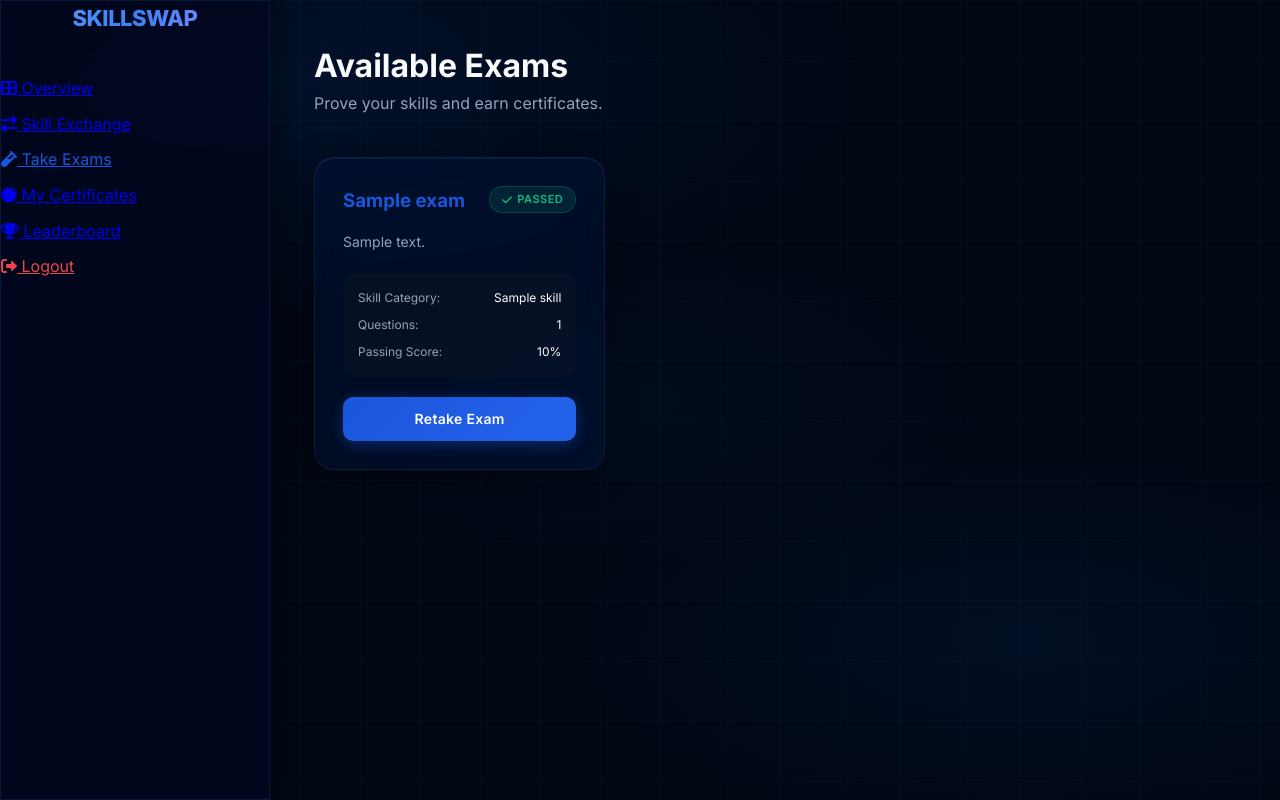
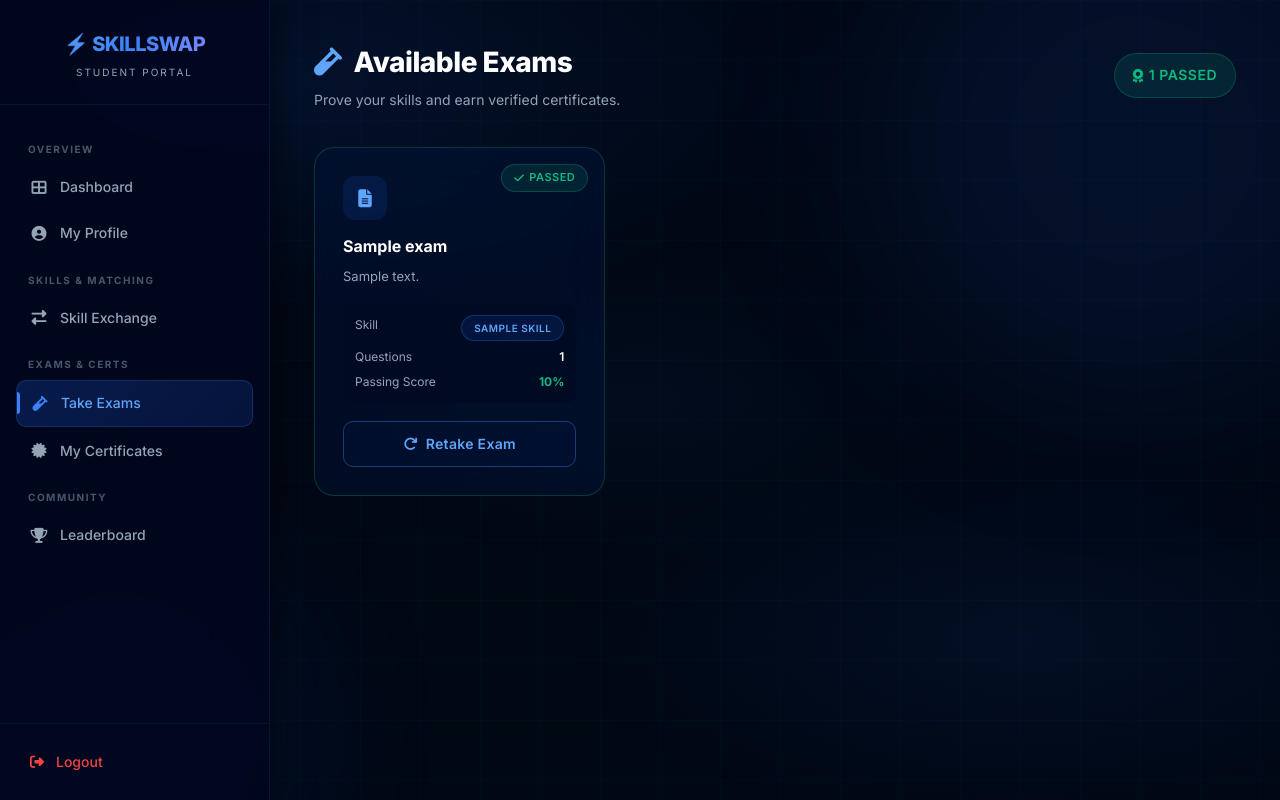
Before and after one commit to Faakhir03Memon/skill-swap-website, a PHP site: page /student/exams.php in a window 1280 px wide. Run offline with PHP 8.4, Linux system fonts and the light colour scheme; a user stored in the database is signed in; tables that the repository leaves empty hold one stand-in row (values such as "Sample post").

Commit message:
feat: implement student exams page to list available assessments and display pass status

```diff
--- a/student/exams.php
+++ b/student/exams.php
@@ -1,94 +1,81 @@
 <?php
 session_start();
 require_once '../includes/db.php';
-
-if (!isset($_SESSION['user_id']) || $_SESSION['user_role'] != 'student') {
-    header('Location: ../login.php');
-    exit;
-}
-
+if (!isset($_SESSION['user_id']) || $_SESSION['user_role'] != 'student') { header('Location: ../login.php'); exit; }
 $user_id = $_SESSION['user_id'];
-
-// Fetch all exams
-$exams = $pdo->query("
-    SELECT e.*, s.name as skill_name,
-    (SELECT COUNT(*) FROM questions WHERE exam_id = e.id) as q_count
-    FROM exams e
-    JOIN skills s ON e.skill_id = s.id
-    ORDER BY e.created_at DESC
-")->fetchAll();
-
-// Fetch my passed exams to show completion
-$passed_exams = $pdo->prepare("SELECT exam_id FROM results WHERE user_id = ? AND status = 'pass'");
-$passed_exams->execute([$user_id]);
-$passed_ids = $passed_exams->fetchAll(PDO::FETCH_COLUMN);
+$exams = $pdo->query("SELECT e.*, s.name as skill_name, s.category, (SELECT COUNT(*) FROM questions WHERE exam_id=e.id) as q_count FROM exams e JOIN skills s ON e.skill_id=s.id ORDER BY e.created_at DESC")->fetchAll();
+$passed_stmt = $pdo->prepare("SELECT exam_id FROM results WHERE user_id=? AND status='pass'"); $passed_stmt->execute([$user_id]); $passed_ids = $passed_stmt->fetchAll(PDO::FETCH_COLUMN);
 ?>
 <!DOCTYPE html>
 <html lang="en">
 <head>
-    <meta charset="UTF-8">
-    <meta name="viewport" content="width=device-width, initial-scale=1.0">
-    <title>Exams | SkillSwap</title>
+<meta charset="UTF-8"><meta name="viewport" content="width=device-width,initial-scale=1.0">
+<title>Take Exams | SkillSwap</title>
 <link rel="stylesheet" href="../assets/css/style.css">
-    <link rel="stylesheet" href="https://cdnjs.cloudflare.com/ajax/libs/font-awesome/6.0.0/css/all.min.css">
+<link rel="stylesheet" href="https://cdnjs.cloudflare.com/ajax/libs/font-awesome/6.4.0/css/all.min.css">
 </head>
 <body>
+<div class="bg-blobs"><div class="blob blob-1"></div><div class="blob blob-2"></div></div>
 <div class="dashboard-container">
-        <aside class="sidebar glass">
-            <div class="logo" style="margin-bottom: 40px; text-align: center;">SKILLSWAP</div>
-            <nav style="background: transparent; border: none; padding: 0;">
-                <ul style="list-style: none; display: flex; flex-direction: column; gap: 10px;">
-                    <li><a href="dashboard.php"><i class="fas fa-th-large"></i> Overview</a></li>
-                    <li><a href="marketplace.php"><i class="fas fa-exchange-alt"></i> Skill Exchange</a></li>
-                    <li><a href="exams.php" style="color: var(--primary);"><i class="fas fa-vial"></i> Take Exams</a></li>
-                    <li><a href="certificates.php"><i class="fas fa-certificate"></i> My Certificates</a></li>
-                    <li><a href="leaderboard.php"><i class="fas fa-trophy"></i> Leaderboard</a></li>
-                    <li style="margin-top: auto;"><a href="../logout.php" style="color: var(--accent);"><i class="fas fa-sign-out-alt"></i> Logout</a></li>
-                </ul>
-            </nav>
-        </aside>
+<?php include '../includes/student_sidebar.php'; ?>
+<main class="main-content">
 
-        <main class="main-content">
-            <h1>Available Exams</h1>
-            <p style="color: var(--text-muted); margin-bottom: 40px;">Prove your skills and earn certificates.</p>
+  <div class="page-header reveal">
+    <div>
+      <h1><i class="fas fa-vial" style="color:var(--primary-light);margin-right:12px"></i>Available Exams</h1>
+      <p>Prove your skills and earn verified certificates.</p>
+    </div>
+    <div class="badge badge-success" style="font-size:14px;padding:10px 18px"><i class="fas fa-award"></i> <?= count($passed_ids) ?> Passed</div>
+  </div>
 
-            <div class="grid-3">
+  <?php if(empty($exams)): ?>
+  <div class="card reveal" style="text-align:center;padding:80px">
+    <i class="fas fa-vial" style="font-size:52px;color:var(--text-muted);opacity:0.3;display:block;margin-bottom:16px"></i>
+    <h3 style="color:var(--text-muted);font-weight:400">No exams available yet.</h3>
+    <p style="color:var(--text-muted);font-size:13px;margin-top:8px">Check back soon — the admin will add exams shortly.</p>
+  </div>
+  <?php else: ?>
+  <div class="grid-3 reveal">
     <?php foreach($exams as $exam): ?>
-                <div class="card glass">
-                    <div style="display: flex; justify-content: space-between; align-items: flex-start; margin-bottom: 15px;">
-                        <h3 style="color: var(--primary);"><?php echo $exam['title']; ?></h3>
-                        <?php if(in_array($exam['id'], $passed_ids)): ?>
-                            <span class="badge badge-success"><i class="fas fa-check"></i> Passed</span>
+    <?php $passed = in_array($exam['id'], $passed_ids); ?>
+    <div style="background:var(--glass-bg);border:1px solid <?= $passed?'rgba(16,185,129,0.25)':'var(--glass-border)' ?>;border-radius:20px;padding:28px;backdrop-filter:blur(20px);transition:all 0.3s;position:relative;overflow:hidden" onmouseover="this.style.borderColor='rgba(59,130,246,0.35)';this.style.transform='translateY(-4px)'" onmouseout="this.style.borderColor='<?= $passed?'rgba(16,185,129,0.25)':'var(--glass-border)' ?>'; this.style.transform='translateY(0)'">
+      <?php if($passed): ?>
+      <div style="position:absolute;top:16px;right:16px"><span class="badge badge-success"><i class="fas fa-check"></i> Passed</span></div>
       <?php endif; ?>
+      <div style="margin-bottom:16px">
+        <div style="width:44px;height:44px;background:rgba(26,86,219,0.15);border-radius:12px;display:flex;align-items:center;justify-content:center;margin-bottom:14px">
+          <i class="fas fa-file-alt" style="color:var(--primary-light);font-size:18px"></i>
         </div>
-                    <p style="color: var(--text-muted); font-size: 14px; margin-bottom: 20px;"><?php echo $exam['description']; ?></p>
-
-                    <div style="background: rgba(15, 23, 42, 0.4); padding: 15px; border-radius: 12px; margin-bottom: 20px;">
-                        <div style="display: flex; justify-content: space-between; font-size: 12px; color: var(--text-muted);">
-                            <span>Skill Category:</span>
-                            <span style="color: white;"><?php echo $exam['skill_name']; ?></span>
+        <h3 style="font-size:16px;font-weight:700;margin-bottom:6px;color:white"><?= htmlspecialchars($exam['title']) ?></h3>
+        <p style="color:var(--text-muted);font-size:13px;margin-bottom:14px"><?= htmlspecialchars($exam['description'] ?? '') ?></p>
       </div>
-                        <div style="display: flex; justify-content: space-between; font-size: 12px; color: var(--text-muted); margin-top: 8px;">
-                            <span>Questions:</span>
-                            <span style="color: white;"><?php echo $exam['q_count']; ?></span>
+      <div style="background:rgba(0,8,30,0.4);border-radius:10px;padding:12px;margin-bottom:18px">
+        <div style="display:flex;justify-content:space-between;font-size:12px;margin-bottom:6px">
+          <span style="color:var(--text-muted)">Skill</span>
+          <span class="badge badge-primary" style="font-size:10px"><?= htmlspecialchars($exam['skill_name']) ?></span>
         </div>
-                        <div style="display: flex; justify-content: space-between; font-size: 12px; color: var(--text-muted); margin-top: 8px;">
-                            <span>Passing Score:</span>
-                            <span style="color: white;"><?php echo $exam['passing_score']; ?>%</span>
+        <div style="display:flex;justify-content:space-between;font-size:12px;margin-bottom:6px">
+          <span style="color:var(--text-muted)">Questions</span>
+          <span style="color:white;font-weight:600"><?= $exam['q_count'] ?></span>
+        </div>
+        <div style="display:flex;justify-content:space-between;font-size:12px">
+          <span style="color:var(--text-muted)">Passing Score</span>
+          <span style="color:var(--success);font-weight:700"><?= $exam['passing_score'] ?>%</span>
         </div>
       </div>
-
-                    <?php if($exam['q_count'] > 0): ?>
-                        <a href="take_exam.php?id=<?php echo $exam['id']; ?>" class="btn btn-primary" style="width: 100%;">
-                            <?php echo in_array($exam['id'], $passed_ids) ? 'Retake Exam' : 'Start Exam'; ?>
+      <?php if($exam['q_count']>0): ?>
+      <a href="take_exam.php?id=<?= $exam['id'] ?>" class="btn btn-<?= $passed?'outline':'primary' ?>" style="width:100%">
+        <i class="fas fa-<?= $passed?'redo':'play' ?>"></i> <?= $passed?'Retake Exam':'Start Exam' ?>
       </a>
       <?php else: ?>
-                        <button class="btn btn-outline" style="width: 100%; cursor: not-allowed;" disabled>No Questions</button>
+      <button class="btn btn-outline" style="width:100%;cursor:not-allowed;opacity:0.5" disabled><i class="fas fa-ban"></i> No Questions Yet</button>
       <?php endif; ?>
     </div>
     <?php endforeach; ?>
   </div>
+  <?php endif; ?>
 </main>
 </div>
+<script>document.querySelectorAll('.reveal').forEach((el,i)=>setTimeout(()=>el.classList.add('active'),i*80));</script>
 </body>
 </html>
```
Lines whose indentation alone changed are shown as unchanged.
